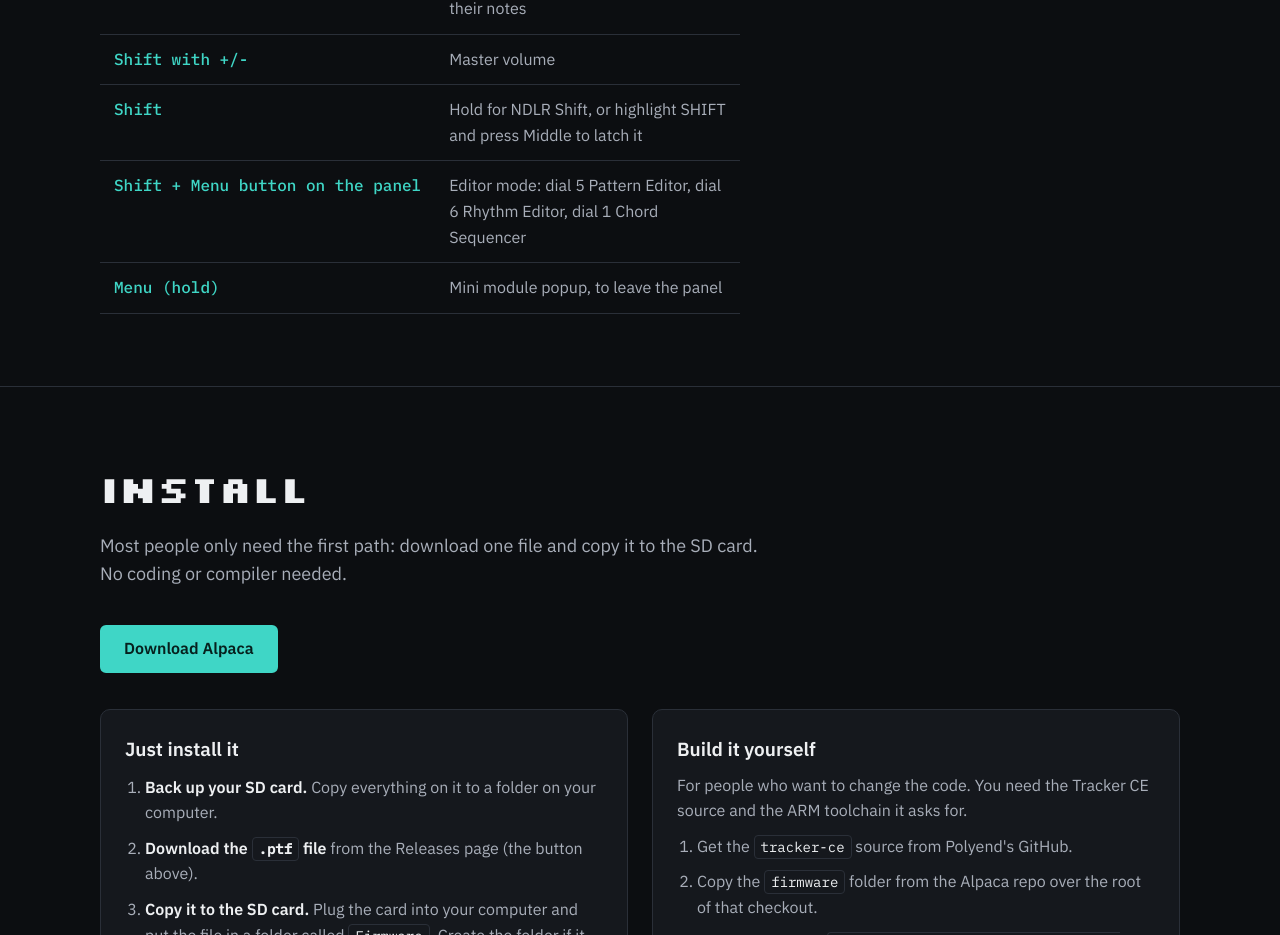
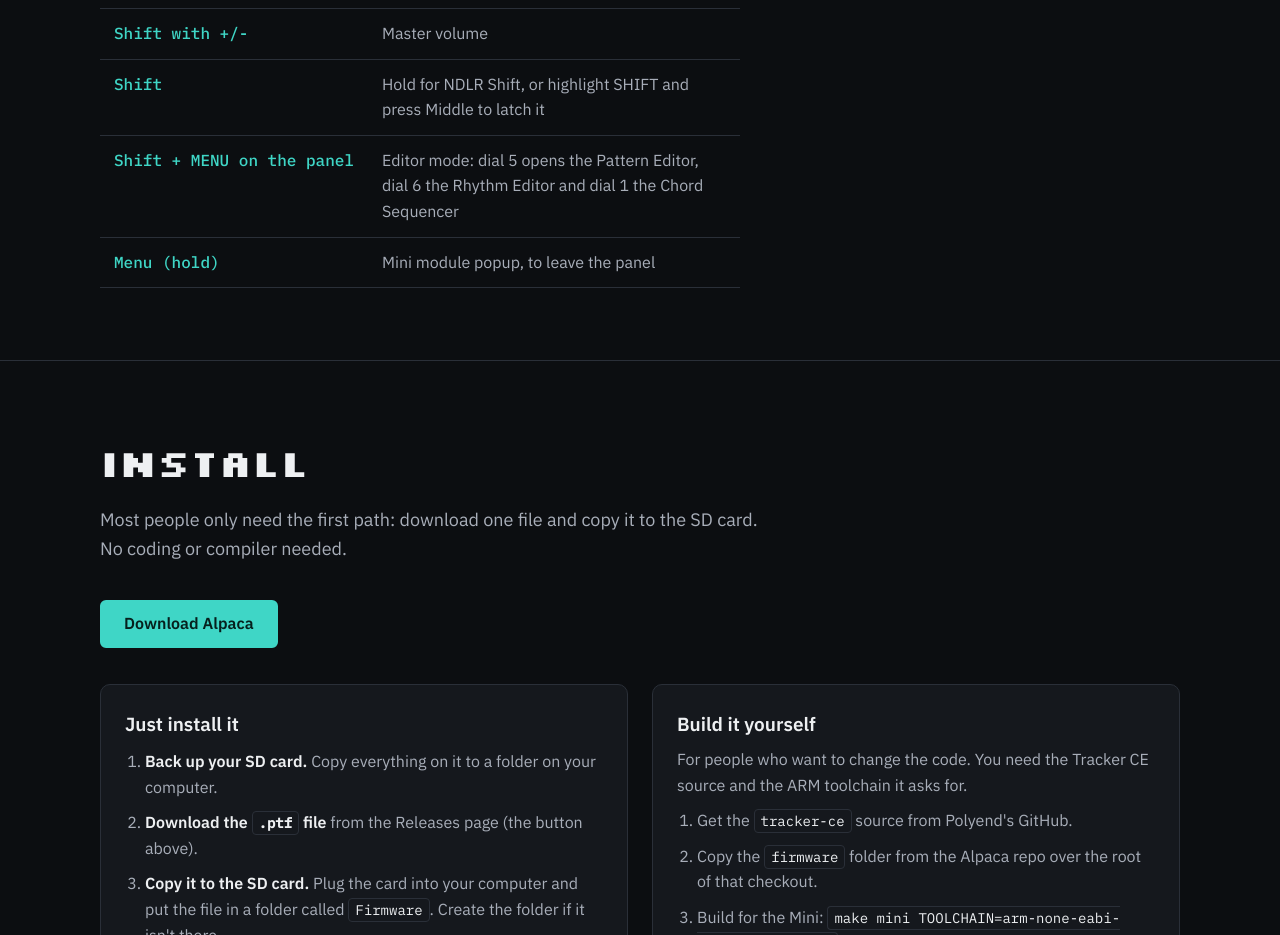
Before and after one commit to 5ckmmz97rw-svg/Alpaca, a plain HTML site: page docs/index.html in a window 1280 px wide. Shown: the part 7459-8394 px from the top of the page. Drawn offline with Linux system fonts and the light colour scheme.

Commit message:
Site: clearer wording for Editor mode in the controls table

```diff
--- a/docs/index.html
+++ b/docs/index.html
@@ -322,7 +322,7 @@ footer a:hover{color:var(--accent)}
 <p class="sub">Open Config, then Info, then NDLR Panel. Everything is driven by the Mini's own buttons.</p>
 <table>
 <tbody>
-<tr><th scope="row">Dpad</th><td>Move the highlight</td></tr><tr><th scope="row">Middle</th><td>Press the highlighted control</td></tr><tr><th scope="row">+1 / -1</th><td>Turn the highlighted encoder one step</td></tr><tr><th scope="row">+10 / -10</th><td>Turn it ten steps</td></tr><tr><th scope="row">Middle on a dial</th><td>Step through that dial's settings</td></tr><tr><th scope="row">Play</th><td>ALL: start or stop every part</td></tr><tr><th scope="row">Shift + 1/2</th><td>Panic: stop all four parts and release their notes</td></tr><tr><th scope="row">Shift with +/-</th><td>Master volume</td></tr><tr><th scope="row">Shift</th><td>Hold for NDLR Shift, or highlight SHIFT and press Middle to latch it</td></tr><tr><th scope="row">Shift + Menu button on the panel</th><td>Editor mode: dial 5 Pattern Editor, dial 6 Rhythm Editor, dial 1 Chord Sequencer</td></tr><tr><th scope="row">Menu (hold)</th><td>Mini module popup, to leave the panel</td></tr>
+<tr><th scope="row">Dpad</th><td>Move the highlight</td></tr><tr><th scope="row">Middle</th><td>Press the highlighted control</td></tr><tr><th scope="row">+1 / -1</th><td>Turn the highlighted encoder one step</td></tr><tr><th scope="row">+10 / -10</th><td>Turn it ten steps</td></tr><tr><th scope="row">Middle on a dial</th><td>Step through that dial's settings</td></tr><tr><th scope="row">Play</th><td>ALL: start or stop every part</td></tr><tr><th scope="row">Shift + 1/2</th><td>Panic: stop all four parts and release their notes</td></tr><tr><th scope="row">Shift with +/-</th><td>Master volume</td></tr><tr><th scope="row">Shift</th><td>Hold for NDLR Shift, or highlight SHIFT and press Middle to latch it</td></tr><tr><th scope="row">Shift + MENU on the panel</th><td>Editor mode: dial 5 opens the Pattern Editor, dial 6 the Rhythm Editor and dial 1 the Chord Sequencer</td></tr><tr><th scope="row">Menu (hold)</th><td>Mini module popup, to leave the panel</td></tr>
 </tbody>
 </table>
 </div>
```
